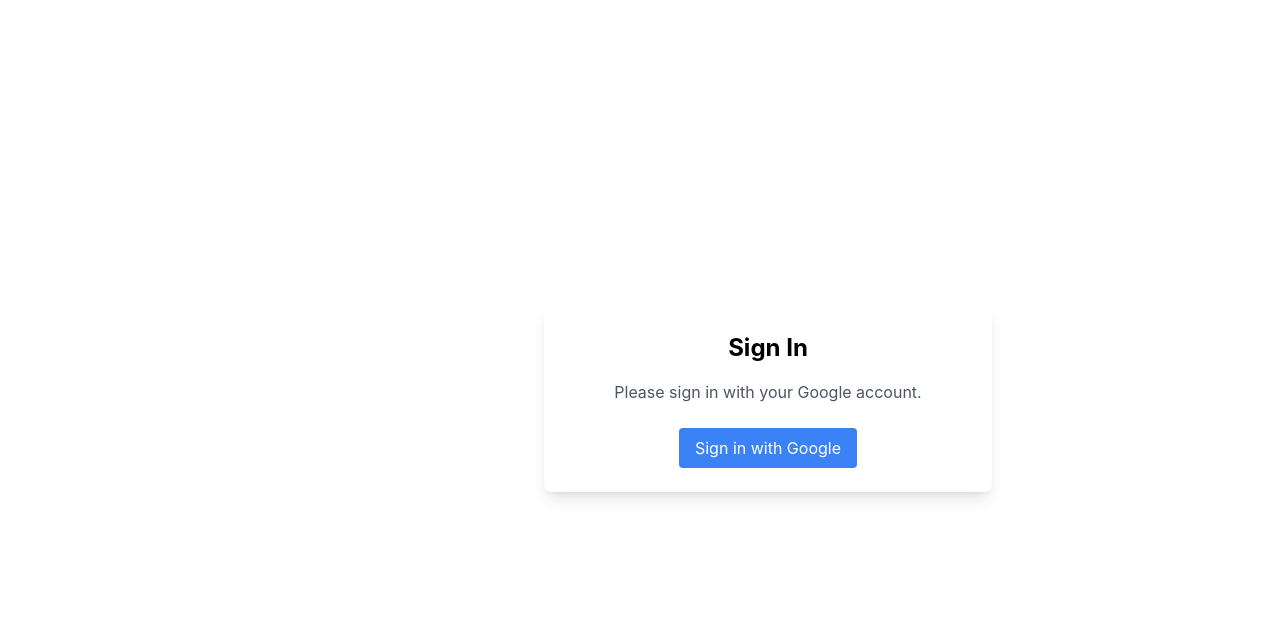
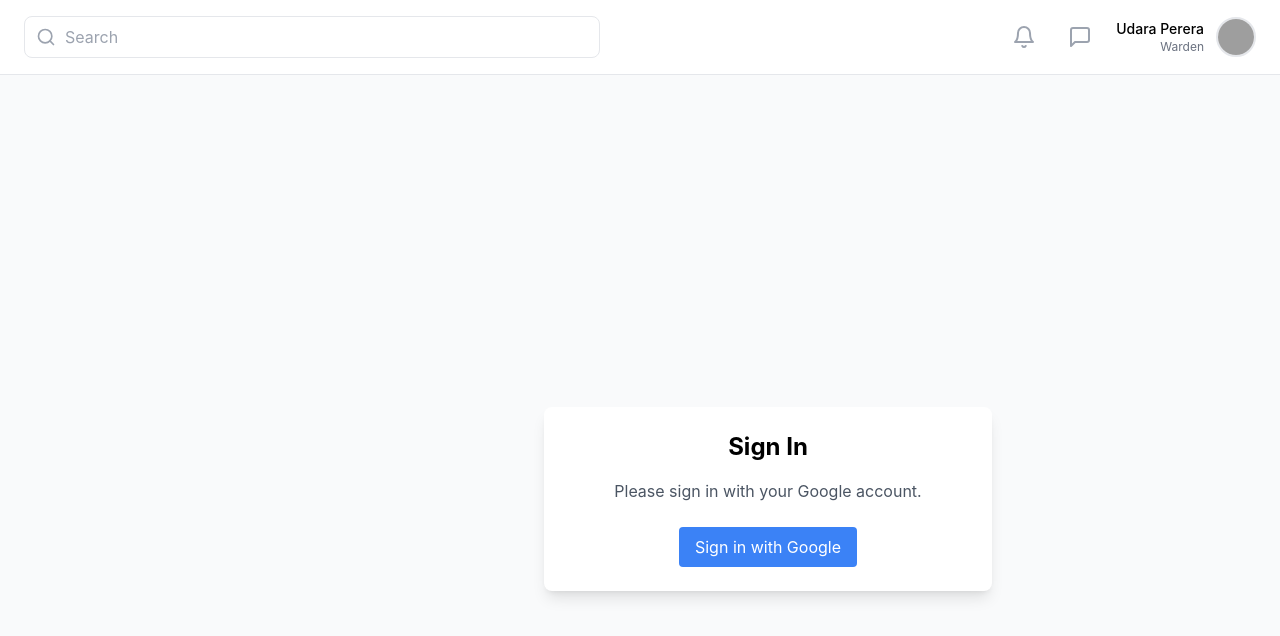
Before and after one commit to BhathikaGimhan/Hostel_Management_System, a React (Create React App) app: page / in a window 1280 px wide. Shown: the top 636 px of the page. Built offline with nearby package versions, Linux system fonts and the light colour scheme; no server answers; grey boxes are pictures that could not be loaded.

Commit message:
new AdminDashBoard

```diff
--- a/package.json
+++ b/package.json
@@ -7,6 +7,7 @@
     "@testing-library/react": "^13.4.0",
     "@testing-library/user-event": "^13.5.0",
     "firebase": "^10.14.1",
+    "lucide-react": "^0.456.0",
     "react": "^18.3.1",
     "react-dom": "^18.3.1",
     "react-icons": "^5.3.0",
--- a/src/App.js
+++ b/src/App.js
@@ -16,6 +16,10 @@
 import { onAuthStateChanged } from "firebase/auth";
 import { auth, db } from "./firebase/firebase.js";
 import { doc, getDoc } from "firebase/firestore";
+import TopNavBar from "./components/TopNavBar.jsx";
+import Header from "./components/Header.jsx";
+import Sidebar from "./components/Sidebar.jsx";
+import AdminDashBoard from "./pages/AdminDashBoard.jsx";
 
 function App() {
   const [isLoggedIn, setIsLoggedIn] = useState(false);
@@ -57,16 +61,24 @@
   // };
 
   return (
+    <div className="flex min-h-screen bg-gray-50">
+      {isLoggedIn && <Sidebar />}
+
+      <div className="flex-1">
+        <Header />
+        <main className="p-6">
           <Router>
-      {isLoggedIn && <NavBar />}
             <Routes>
               {isLoggedIn ? (
                 isRegistered ? (
                   <>
-              <Route path="/" element={<RoomReq />} />
+                    <Route path="/" element={<AdminDashBoard />} />
                     <Route path="/admin" element={<Admin />} />
                     <Route path="/student" element={<StudentViewPage />} />
-              <Route path="/register" element={<Navigate to="/" replace />} />
+                    <Route
+                      path="/register"
+                      element={<Navigate to="/" replace />}
+                    />
                     {/* <Route path="/login" element={<Navigate to="/" replace />} /> */}
                     <Route path="/login" element={<RegistrationForm />} />
                   </>
@@ -78,6 +90,9 @@
               )}
             </Routes>
           </Router>
+        </main>
+      </div>
+    </div>
   );
 }
 
--- /dev/null
+++ b/src/components/Header.jsx
@@ -0,0 +1,40 @@
+import React from "react";
+import { Search, Bell, MessageSquare } from "lucide-react";
+
+export default function Header() {
+  return (
+    <header className="bg-white border-b border-gray-200 px-6 py-4">
+      <div className="flex items-center justify-between">
+        <div className="relative flex-1 max-w-xl">
+          <Search className="absolute left-3 top-1/2 transform -translate-y-1/2 text-gray-400 w-5 h-5" />
+          <input
+            type="text"
+            placeholder="Search"
+            className="w-full pl-10 pr-4 py-2 border border-gray-200 rounded-lg focus:outline-none focus:ring-2 focus:ring-blue-500 focus:border-transparent"
+          />
+        </div>
+
+        <div className="flex items-center space-x-4">
+          <button className="p-2 text-gray-400 hover:text-gray-600">
+            <Bell className="w-6 h-6" />
+          </button>
+          <button className="p-2 text-gray-400 hover:text-gray-600">
+            <MessageSquare className="w-6 h-6" />
+          </button>
+
+          <div className="flex items-center space-x-3">
+            <div className="flex flex-col items-end">
+              <span className="font-medium text-sm">Udara Perera</span>
+              <span className="text-xs text-gray-500">Warden</span>
+            </div>
+            <img
+              src="https://images.unsplash.com/photo-1472099645785-5658abf4ff4e?ixlib=rb-1.2.1&auto=format&fit=facearea&facepad=2&w=256&h=256&q=80"
+              alt="Profile"
+              className="w-10 h-10 rounded-full border-2 border-gray-200"
+            />
+          </div>
+        </div>
+      </div>
+    </header>
+  );
+}
--- /dev/null
+++ b/src/components/Sidebar.jsx
@@ -0,0 +1,47 @@
+import React from 'react';
+import { LayoutDashboard, BedDouble, Users, DoorOpen, Wrench, LogOut } from 'lucide-react';
+
+const menuItems = [
+  { icon: LayoutDashboard, text: 'Dashboard', active: true },
+  { icon: BedDouble, text: 'Room Requests' },
+  { icon: DoorOpen, text: 'Entry/Exit' },
+  { icon: Users, text: 'Students' },
+  { icon: Wrench, text: 'Maintenance' },
+];
+
+export default function Sidebar() {
+  return (
+    <div className="w-64 h-screen bg-white border-r border-gray-200 flex flex-col">
+      <div className="p-6">
+        <h1 className="text-2xl font-bold text-gray-800">HMS</h1>
+      </div>
+
+      <div className="flex-1">
+        <p className="px-6 py-2 text-xs font-medium text-gray-400 uppercase">Main Menu</p>
+        <nav className="mt-2">
+          {menuItems.map((item, index) => (
+            <a
+              key={index}
+              href="#"
+              className={`flex items-center px-6 py-3 text-sm ${
+                item.active
+                  ? 'text-blue-600 bg-blue-50'
+                  : 'text-gray-600 hover:bg-gray-50'
+              }`}
+            >
+              <item.icon className="w-5 h-5 mr-3" />
+              {item.text}
+            </a>
+          ))}
+        </nav>
+      </div>
+
+      <div className="p-6 border-t border-gray-200">
+        <button className="flex items-center text-gray-600 hover:text-gray-800">
+          <LogOut className="w-5 h-5 mr-3" />
+          Logout
+        </button>
+      </div>
+    </div>
+  );
+}
--- /dev/null
+++ b/src/components/StatCard.tsx
@@ -0,0 +1,20 @@
+import React from 'react';
+
+interface StatCardProps {
+  title: string;
+  value: number;
+  subtitle: string;
+  className?: string;
+}
+
+export default function StatCard({ title, value, subtitle, className = '' }: StatCardProps) {
+  return (
+    <div className={`p-6 rounded-xl ${className}`}>
+      <h3 className="text-sm font-medium mb-4">{title}</h3>
+      <div className="flex flex-col">
+        <span className="text-3xl font-bold mb-1">{value}</span>
+        <span className="text-sm">{subtitle}</span>
+      </div>
+    </div>
+  );
+}
--- /dev/null
+++ b/src/components/TopNavBar.jsx
@@ -0,0 +1,45 @@
+import React from "react";
+import {
+  FaSearch,
+  FaBell,
+  FaUserPlus,
+  FaUser,
+  FaPhone,
+  FaMapMarkerAlt,
+} from "react-icons/fa";
+
+function TopNavBar() {
+  return (
+    <div className="flex items-center justify-between p-4 bg-white shadow-md">
+      {/* Left Search Bar */}
+      <div className="flex items-center bg-gray-100 p-2 rounded-lg">
+        <FaSearch className="text-gray-400 mr-2" />
+        <input
+          type="text"
+          placeholder="Search here"
+          className="bg-gray-100 outline-none"
+        />
+      </div>
+
+      {/* Right Icons and Profile */}
+      <div className="flex items-center space-x-4">
+        <div className="relative">
+          <FaBell className="text-gray-500" />
+          <span className="absolute top-0 right-0 h-2 w-2 bg-red-500 rounded-full"></span>
+        </div>
+
+        <div className="flex items-center space-x-2">
+          <div className="w-8 h-8 bg-gray-300 rounded-full flex items-center justify-center">
+            <span className="text-sm font-bold">DM</span>
+          </div>
+          <div>
+            <p className="text-sm font-semibold">Durdans Medical</p>
+            <p className="text-xs text-gray-500">admin</p>
+          </div>
+        </div>
+      </div>
+    </div>
+  );
+}
+
+export default TopNavBar;
--- /dev/null
+++ b/src/pages/AdminDashBoard.jsx
@@ -0,0 +1,43 @@
+import React from "react";
+import StatCard from "../components/StatCard.tsx";
+
+function AdminDashBoard() {
+  return (
+    <>
+      <h2 className="text-2xl font-bold mb-6">Dashboard</h2>
+
+      <div className="grid grid-cols-4 gap-6 mb-6">
+        <StatCard
+          title="Available Rooms"
+          value={10}
+          subtitle="40 Beds"
+          className="bg-purple-50"
+        />
+        <StatCard
+          title="Room Requests"
+          value={10}
+          subtitle="10 Students"
+          className="bg-blue-50"
+        />
+        <StatCard
+          title="Maintenance Requests"
+          value={24}
+          subtitle="From 2 floors"
+          className="bg-pink-50"
+        />
+        <StatCard
+          title="Repairings"
+          value={24}
+          subtitle="From 3 floors"
+          className="bg-red-50"
+        />
+      </div>
+
+      {/* <div className="grid grid-cols-2 gap-6">
+        <RoomsChart />
+      </div> */}
+    </>
+  );
+}
+
+export default AdminDashBoard;
--- a/src/pages/RoomReq.jsx
+++ b/src/pages/RoomReq.jsx
@@ -95,7 +95,7 @@
   return (
     <div className="flex">
       {/* Main Content */}
-      <div className="flex-1 max-w-5xl md:ml-64 mx-auto p-6">
+      <div className="flex-1 max-w-5xl md:ml-64 mx-auto p-6 justify-between">
         {/* Apply for Room and Right Column Section */}
         <div className="grid grid-cols-1 md:grid-cols-2 gap-6 mb-6">
           {/* Apply for a Room Form */}
```
Also changed, not shown: 1 other file (tests, documents, lock files or other folders). Lines whose indentation alone changed are shown as unchanged.
